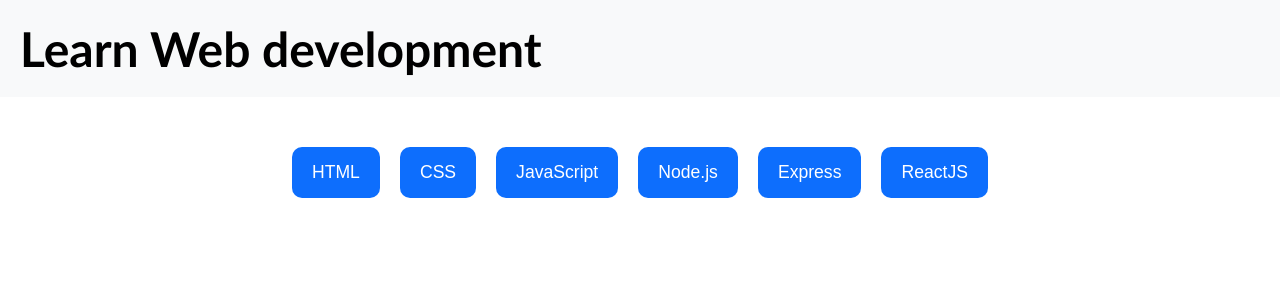
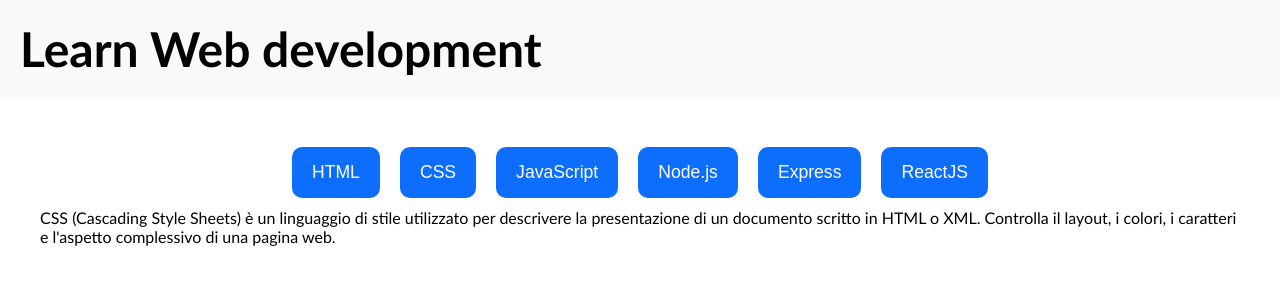
Before and after one commit to matteodragotto/react-use-state, a React (Vite) app: page / in a window 1280 px wide. Shown: the top 300 px of the page. Built offline with nearby package versions, Linux system fonts and the light colour scheme.

Commit message:
[feat] card language description based on object id

```diff
--- a/src/components/Main.jsx
+++ b/src/components/Main.jsx
@@ -1,6 +1,8 @@
 import languages from "../../data/languages"
 
 const Main = () => {
+
+  const selectedLanguage = 2
 
   return (
     <main>
@@ -12,7 +14,7 @@ const Main = () => {
 
       <div className="container">
         <div className="language-card">
-          <p></p>
+          <p>{languages.find(language => language.id === selectedLanguage).description}</p>
         </div>
       </div>
     </main>
```
